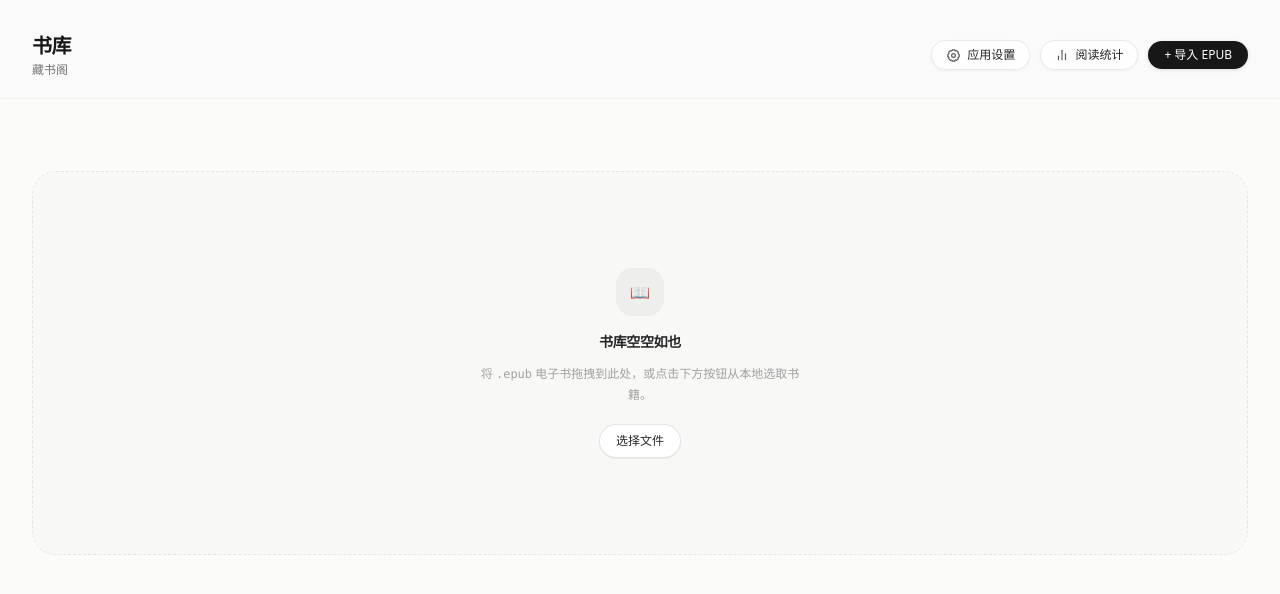
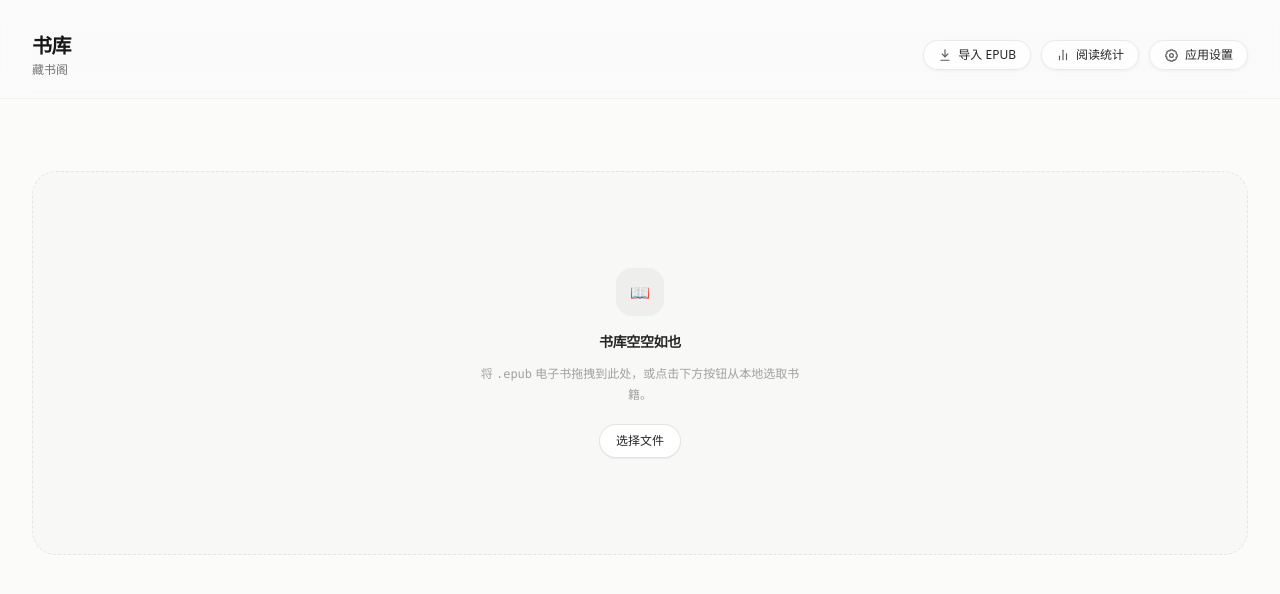
Before and after one commit to fangwangme/VeloRead, a React (Vite) app: page / in a window 1280 px wide. Shown: the top 594 px of the page. Built offline with nearby package versions, Linux system fonts and the light colour scheme.

Commit message:
fix(library): align toolbar action order

```diff
--- a/src/library/Library.tsx
+++ b/src/library/Library.tsx
@@ -4,7 +4,10 @@ import { BookCover } from './BookCover'
 import type { AppSettings, BookRecord } from '../platform/types'
 import { StatsModal } from '../stats/StatsModal'
 import { AppSettingsModal } from '../settings/AppSettingsModal'
-import { IconSettings, IconStats } from '../ui/icons'
+import { IconImport, IconSettings, IconStats } from '../ui/icons'
+
+const TOOLBAR_BUTTON_CLASS =
+  'flex items-center gap-1.5 rounded-full border border-black/[0.08] bg-white/80 px-3.5 py-1.5 text-xs font-medium text-neutral-800 shadow-[0_1px_3px_rgba(0,0,0,0.06)] backdrop-blur-md transition hover:border-black/20 hover:bg-white active:scale-95 disabled:pointer-events-none disabled:opacity-50 dark:border-white/[0.08] dark:bg-white/[0.05] dark:text-neutral-200 dark:hover:bg-white/[0.1]'
 
 export function Library({
   appSettings,
@@ -56,16 +59,17 @@ export function Library({
         <div className="flex items-center gap-2.5">
           <button
             type="button"
-            className="flex items-center gap-1.5 rounded-full border border-black/[0.08] bg-white/80 px-3.5 py-1.5 text-xs font-medium text-neutral-800 shadow-[0_1px_3px_rgba(0,0,0,0.06)] backdrop-blur-md transition hover:bg-white hover:border-black/20 dark:border-white/[0.08] dark:bg-white/[0.05] dark:text-neutral-200 dark:hover:bg-white/[0.1] active:scale-95"
-            onClick={() => setShowSettings(true)}
-            title="调整应用外观与阅读目标"
+            className={TOOLBAR_BUTTON_CLASS}
+            disabled={importing !== null}
+            onClick={() => inputRef.current?.click()}
+            title={importing ? `正在导入 ${importing}` : '从本地选择 EPUB；也可以直接拖入书库'}
           >
-            <IconSettings className="opacity-75" />
-            <span>应用设置</span>
+            <IconImport className="opacity-75" />
+            <span>{importing ? '导入中…' : '导入 EPUB'}</span>
           </button>
           <button
             type="button"
-            className="flex items-center gap-1.5 rounded-full border border-black/[0.08] bg-white/80 px-3.5 py-1.5 text-xs font-medium text-neutral-800 shadow-[0_1px_3px_rgba(0,0,0,0.06)] backdrop-blur-md transition hover:bg-white hover:border-black/20 dark:border-white/[0.08] dark:bg-white/[0.05] dark:text-neutral-200 dark:hover:bg-white/[0.1] active:scale-95"
+            className={TOOLBAR_BUTTON_CLASS}
             onClick={() => setShowStats(true)}
             title="查看阅读数据与热力图"
           >
@@ -74,11 +78,12 @@ export function Library({
           </button>
           <button
             type="button"
-            className="rounded-full bg-neutral-900 px-4 py-1.5 text-xs font-medium text-white shadow-[0_1px_4px_rgba(0,0,0,0.12)] transition hover:bg-neutral-800 disabled:opacity-50 dark:bg-neutral-100 dark:text-neutral-900 dark:hover:bg-neutral-200 active:scale-95"
-            disabled={importing !== null}
-            onClick={() => inputRef.current?.click()}
+            className={TOOLBAR_BUTTON_CLASS}
+            onClick={() => setShowSettings(true)}
+            title="调整应用外观与阅读目标"
           >
-            {importing ? `导入中 ${importing}…` : '+ 导入 EPUB'}
+            <IconSettings className="opacity-75" />
+            <span>应用设置</span>
           </button>
         </div>
         <input
--- a/src/ui/icons.tsx
+++ b/src/ui/icons.tsx
@@ -77,6 +77,26 @@ export function IconSettings(props: SVGProps<SVGSVGElement>) {
     >
       <circle cx="12" cy="12" r="3" />
       <path d="M19.4 15a1.7 1.7 0 0 0 .34 1.88l.06.06-2.83 2.83-.06-.06a1.7 1.7 0 0 0-1.88-.34 1.7 1.7 0 0 0-1.03 1.56V21h-4v-.08A1.7 1.7 0 0 0 8.94 19.4a1.7 1.7 0 0 0-1.88.34l-.06.06-2.83-2.83.06-.06A1.7 1.7 0 0 0 4.57 15 1.7 1.7 0 0 0 3 14H3v-4h.08A1.7 1.7 0 0 0 4.6 8.94a1.7 1.7 0 0 0-.34-1.88L4.2 7l2.83-2.83.06.06A1.7 1.7 0 0 0 9 4.57 1.7 1.7 0 0 0 10 3.08V3h4v.08A1.7 1.7 0 0 0 15.06 4.6a1.7 1.7 0 0 0 1.88-.34L17 4.2 19.83 7l-.06.06a1.7 1.7 0 0 0-.34 1.88A1.7 1.7 0 0 0 20.92 10H21v4h-.08A1.7 1.7 0 0 0 19.4 15z" />
+    </svg>
+  )
+}
+
+export function IconImport(props: SVGProps<SVGSVGElement>) {
+  return (
+    <svg
+      width="14"
+      height="14"
+      viewBox="0 0 24 24"
+      fill="none"
+      stroke="currentColor"
+      strokeWidth="2"
+      strokeLinecap="round"
+      strokeLinejoin="round"
+      {...props}
+    >
+      <path d="M12 3v12" />
+      <path d="m7 10 5 5 5-5" />
+      <path d="M5 21h14" />
     </svg>
   )
 }
```
